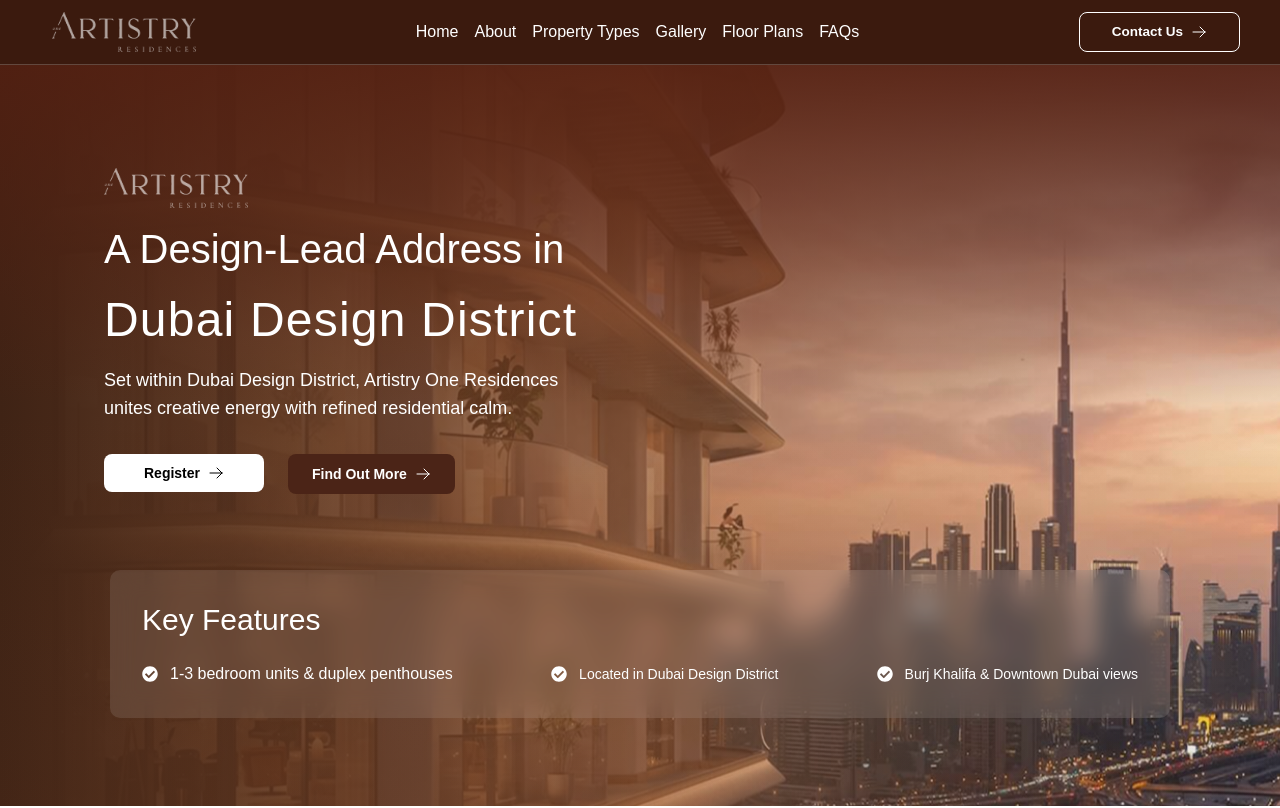
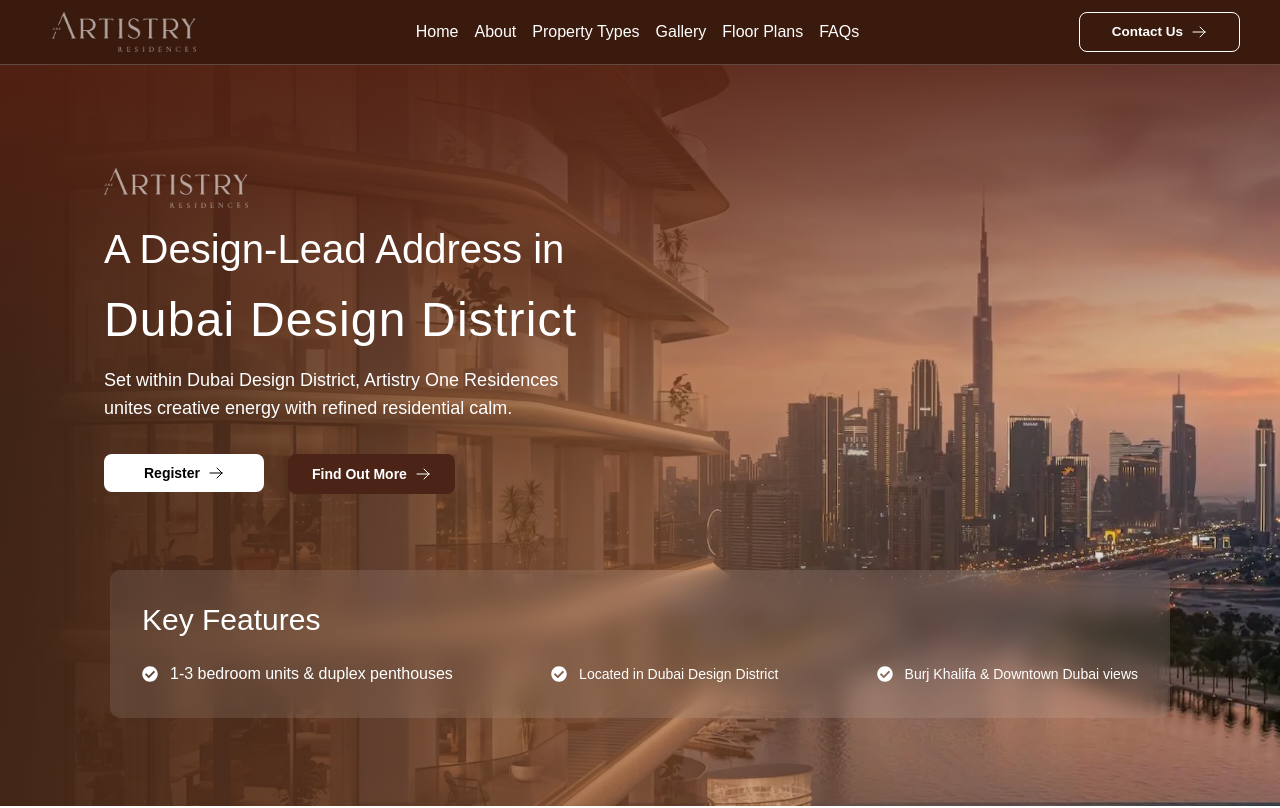
Before and after one commit to rafiacoder/NextJs-project, a Next.js app: page / in a window 1280 px wide. Shown: the top 808 px of the page. Built offline with nearby package versions, Linux system fonts and the light colour scheme; a web font is replaced by a local one.

Commit message:
herosection image change

```diff
--- a/app/components/herosection.tsx
+++ b/app/components/herosection.tsx
@@ -1,6 +1,7 @@
 ﻿import Button from "./button";
 import Image from "next/image";
 import herosection from "../../public/herosection.png"
+import hero from "../../public/hero.webp"
 import LightGray from "../../public/LightGray.png"
 import { FaCheckCircle } from "react-icons/fa";
 export default function HeroSection() {
@@ -8,7 +9,7 @@
   return (
     <div className="relative w-full h-[780px] lg:h-auto overflow-x-hidden" id="hero">
 
-      <Image src={herosection} alt="dubaidesign" className="w-full h-full  object-cover absolute inset-0" />
+      <Image src={hero} alt="dubaidesign" className="w-full h-full  object-cover absolute inset-0" />
 
     <div className="absolute inset-0  bg-gradient-to-r from-[#3F2315] via-[#9C5930]/60 to-transparent" />
     <div className="absolute inset-0 bg-gradient-to-b from-[#531F11] via-[#783B1C]/0 to-[#925331]/5" />
```
Also changed, not shown: public/hero.webp (added).
